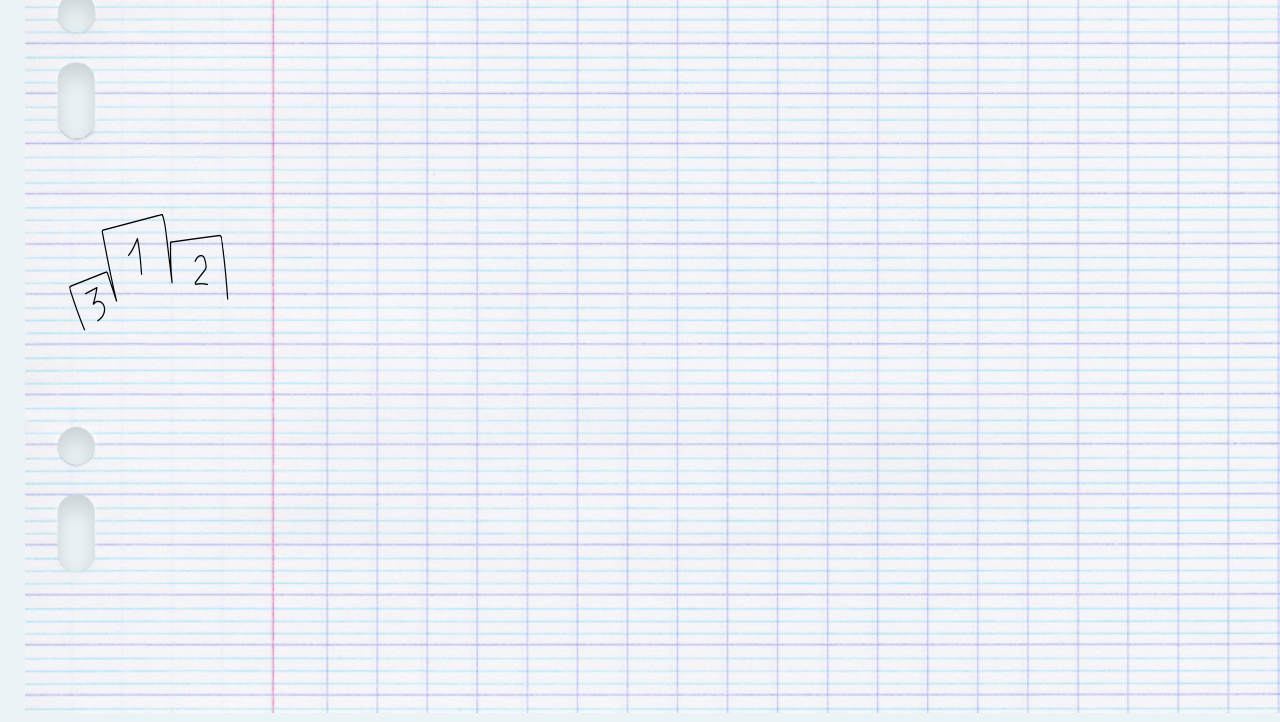
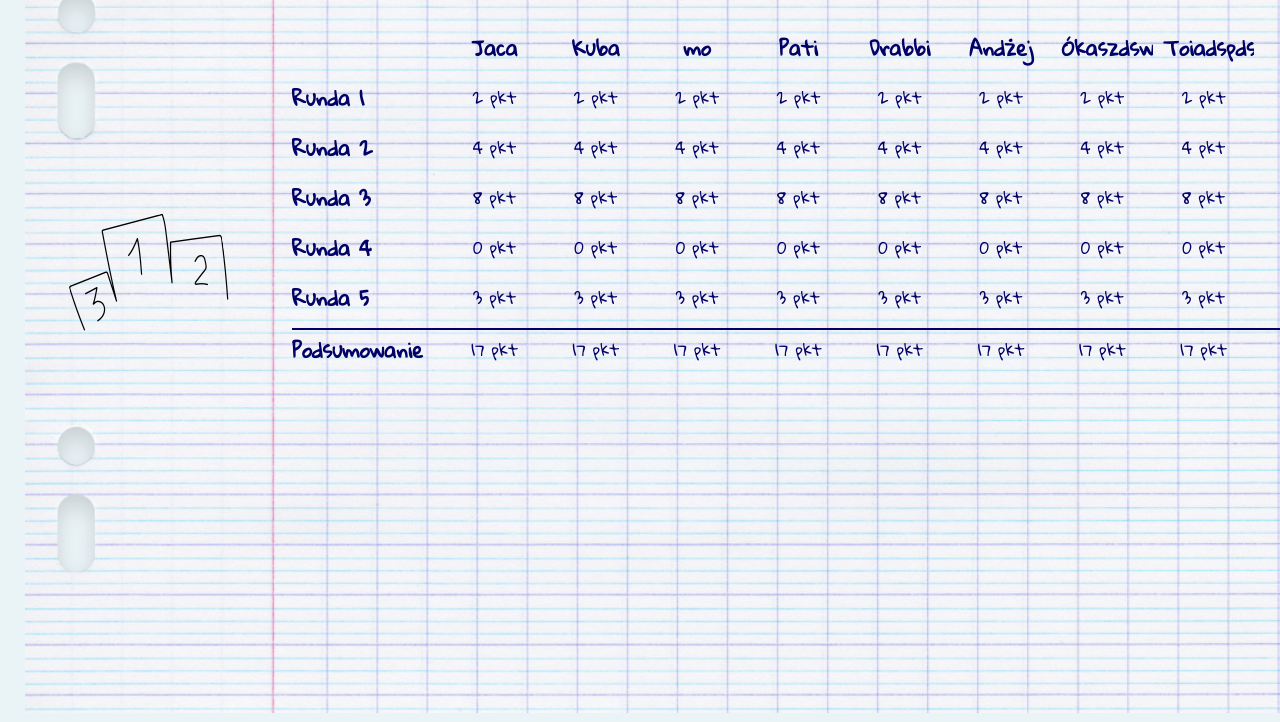
Before and after one commit to charconstpointer/prettyinaweeknd, a React app: page /standings in a window 1280 px wide. Shown: the part 178-900 px from the top of the page. Built offline with nearby package versions, Linux system fonts and the light colour scheme.

Commit message:
standings view

```diff
--- a/src/components/Standings.js
+++ b/src/components/Standings.js
@@ -3,42 +3,79 @@ import React from 'react'
 const players = [
     {
         name: 'Jaca',
-        scores: [2,4,8,0,3]
+        scores: [2, 4, 8, 0, 3]
     },
     {
         name: 'Kuba',
-        scores: [2,4,8,0,3]
+        scores: [2, 4, 8, 0, 3]
     },
     {
         name: 'mo',
-        scores: [2,4,8,0,3]
+        scores: [2, 4, 8, 0, 3]
     },
     {
         name: 'Pati',
-        scores: [2,4,8,0,3]
+        scores: [2, 4, 8, 0, 3]
     },
     {
         name: 'Drabbi',
-        scores: [2,4,8,0,3]
+        scores: [2, 4, 8, 0, 3]
     },
     {
         name: 'Andżej',
-        scores: [2,4,8,0,3]
+        scores: [2, 4, 8, 0, 3]
     },
     {
-        name: 'Ókasz',
-        scores: [2,4,8,0,3]
+        name: 'Ókaszdswadswadwads',
+        scores: [2, 4, 8, 0, 3]
     },
     {
-        name: 'Toiadspobwaopdowa',
-        scores: [2,4,8,0,3]
+        name: 'Toiadspdswadsadsaw',
+        scores: [2, 4, 8, 0, 3]
     }
 ];
 
 const Standings = () => {
 
-    return <ul>
+    const createStandings = () => {
+        const standings = [];
 
+        for (let i = 0; i < players[0].scores.length; i++) {
+            standings.push(<li className={"standings__element"}>
+                <span className={"standings__round main__text"}>Runda {i + 1}</span>
+                {players.map((player, key) => {
+                    return <span className={"standings__score main__text"} key={key}>{player.scores[i]} pkt</span>
+                })
+                }
+            </li>)
+        }
+
+        return standings;
+    };
+
+    return <ul className={"standings"}>
+        <li className={"standings__element"}>
+            <span className={"standings__round main__text"}/>
+            {
+                players.map((player, key) => {
+                    return <span className={"standings__player main__text"} key={key}>{player.name}</span>
+                })
+            }
+        </li>
+        {
+            createStandings()
+        }
+        <hr/>
+        <li className={"standings__element"}>
+            <span className={"standings__round main__text"}>Podsumowanie</span>
+            {
+                players.map((player, key) => {
+                    return <span className={"standings__score main__text"} key={key}>
+                        {player.scores.reduce((a,b) => a + b, 0)} pkt
+                    </span>
+                })
+            }
+        </li>
     </ul>
 };
 
--- /dev/null
+++ b/src/scss/_standings.scss
@@ -0,0 +1,35 @@
+.standings {
+  padding: 20px;
+
+  &__element {
+    display: flex;
+    justify-content: flex-start;
+    align-items: center;
+    margin-bottom: 10px;
+  }
+
+  &__player {
+    width: 10%;
+    text-align: center;
+    font-size: 20px;
+    font-weight: bold;
+    overflow: hidden;
+    padding: 0 10px;
+  }
+
+  &__round {
+    font-size: 20px;
+    font-weight: bold;
+    display: block;
+    width: 15%;
+  }
+
+  &__score {
+    width: 10%;
+    text-align: center;
+  }
+
+  hr {
+    border: 1px solid $color-text;
+  }
+}
--- a/src/scss/main.scss
+++ b/src/scss/main.scss
@@ -7,3 +7,4 @@
 @import "sidebar";
 @import "category";
 @import "lobbies";
+@import "standings";
```
